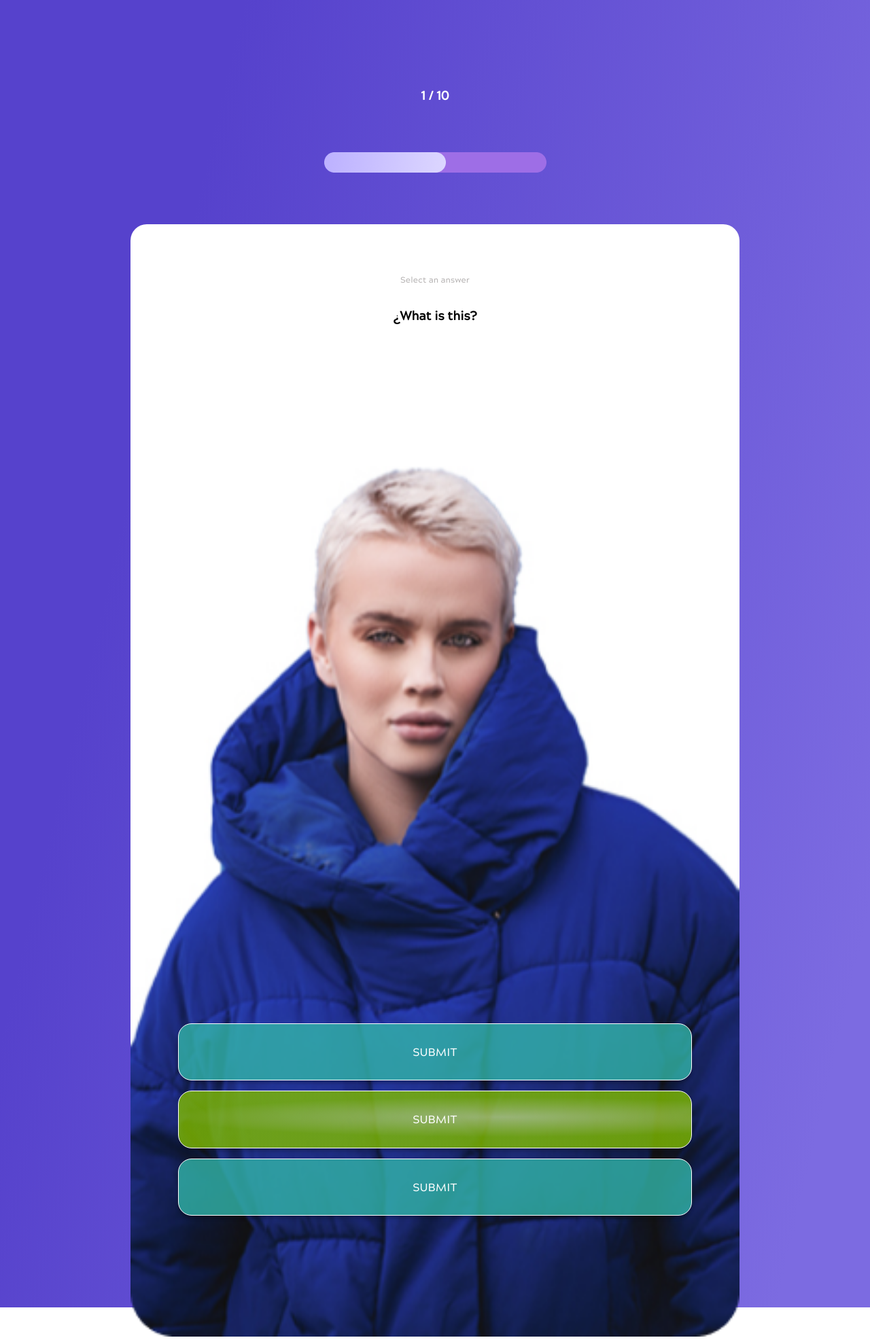
After one commit to idposada/test-idiomas, a PHP site: page /pregunta.php in a window 1280 px wide. The commit adds this page. Shown: the whole page at 68% size. Run offline with PHP 8.4, Linux system fonts and the light colour scheme.

Commit message:
Pregunta
FInalziacion de maqueta pregnta

```diff
--- /dev/null
+++ b/pregunta.php
@@ -0,0 +1,46 @@
+<?php include('header.php') ?>
+<section class="bg-morado">
+
+  <div class="container center num-pregunta">
+    1 / 10
+
+    <div class="timeline">
+      <img src="img/timeline.png" alt="">
+    </div>
+
+
+    <div class="frame-pregunta">
+
+      <h3 class="text-gris animate__animated animate__fadeIn">
+        Select an answer
+      </h3>
+
+      <h2 class="txt-pregunta animate__animated animate__fadeIn">
+        ¿What is this?
+      </h2>
+
+      <div class="img-pregunta animate__animated animate__zoomIn">
+        <img src="img/img-pregunta.png" alt="">
+      </div>
+
+      <div class="respuestas animate__animated animate__bounceIn">
+
+        <button class="btn waves-effect waves-light btn-respuesta" type="submit" name="action">
+          Submit
+        </button>
+        <button class="btn waves-effect waves-light btn-respuesta-correcta" type="submit" name="action">
+          Submit
+        </button>
+        <button class="btn waves-effect waves-light btn-respuesta" type="submit" name="action">
+          Submit
+        </button>
+
+        </div>
+
+    </div>
+
+  </div>
+
+</section>
+
+<?php include('footer.php') ?>
--- a/style.css
+++ b/style.css
@@ -283,3 +283,123 @@ margin-left: 49%;
 .img-abajo{
   text-align: center;
 }
+
+
+.num-pregunta{
+
+  padding-top: 10%;
+  padding-bottom: 10%;
+
+  font-family: 'acherus_grotesquemedium';
+font-style: normal;
+font-weight: 850;
+font-size: 18px;
+line-height: 24px;
+/* identical to box height, or 133% */
+
+
+color: #FFFFFF;
+}
+
+.timeline{
+  margin-top: 8%;
+}
+
+.frame-pregunta{
+  margin-top: 8%;
+
+  background-color: #ffffff;
+
+
+border-radius: 24px;
+
+padding-top: 5%
+
+}
+
+.text-gris{
+  font-family: 'acherus_grotesquemedium';
+font-style: normal;
+font-weight: 400;
+font-size: 12px;
+line-height: 16px;
+/* identical to box height, or 133% */
+
+
+align-items: center;
+letter-spacing: 0.02em;
+text-align: center;
+
+
+
+color: #B4B1B1;
+}
+
+.txt-pregunta{
+  font-family: 'acherus_grotesquemedium';
+font-style: normal;
+font-weight: 700;
+font-size: 18px;
+line-height: 16px;
+/* identical to box height, or 89% */
+
+text-align: center;
+color: #000000 !important;
+}
+
+.respuestas{
+  display: grid;
+margin-top: -53%;
+padding-left: 7%;
+padding-right: 7%;
+}
+
+.btn-respuesta{
+  background: rgba(51, 182, 169, 0.8);
+  border: 1px solid #FFFFFF;
+  box-shadow: 0px 4px 4px rgba(0, 0, 0, 0.25);
+  border-radius: 20px;
+  padding-top: 3%;
+padding-bottom: 3%;
+height: auto;
+margin: 1%;
+
+font-family: 'acherus_grotesquemedium';
+font-style: normal;
+font-weight: 500;
+font-size: 16px;
+
+/* identical to box height, or 100% */
+
+
+color: #FFFFFF;
+
+
+
+}
+.btn-respuesta-correcta{
+background: radial-gradient(64.17% 35.41% at 62.8% 45.69%, rgba(183, 214, 118, 0.8) 0%, rgba(128, 188, 0, 0.8) 100%) /* warning: gradient uses a rotation that is not supported by CSS and may not behave as expected */;
+  border: 1px solid #FFFFFF;
+  box-shadow: 0px 4px 4px rgba(0, 0, 0, 0.25);
+  border-radius: 20px;
+  padding-top: 3%;
+padding-bottom: 3%;
+height: auto;
+margin: 1%;
+font-family: 'acherus_grotesquemedium';
+font-style: normal;
+font-weight: 500;
+font-size: 16px;
+
+/* identical to box height, or 100% */
+
+
+color: #FFFFFF;
+
+
+
+}
+
+.img-pregunta > img:nth-child(1) {
+width: 100%;
+}
```
Also changed, not shown: img/img-pregunta.png (added), img/timeline.png (added).
